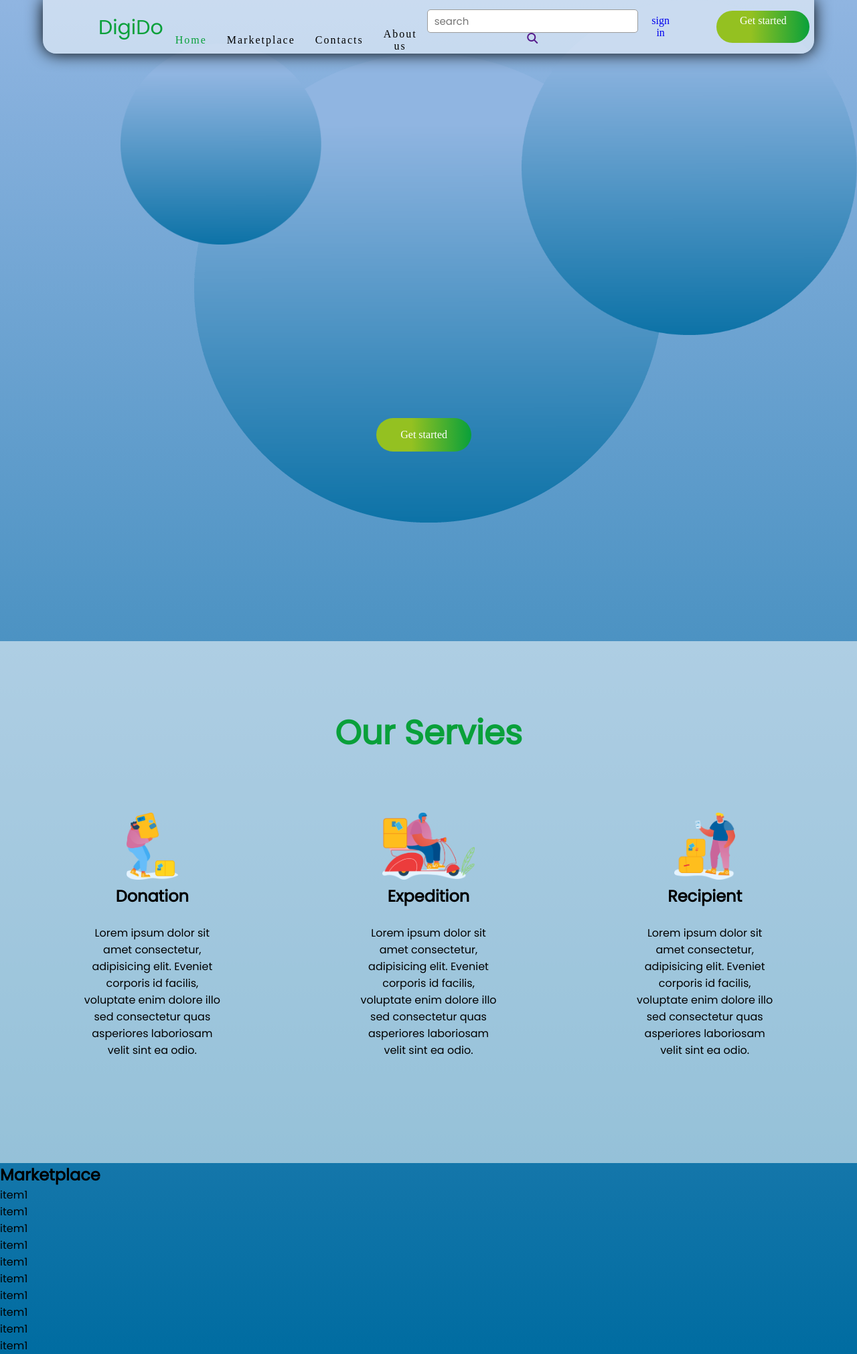
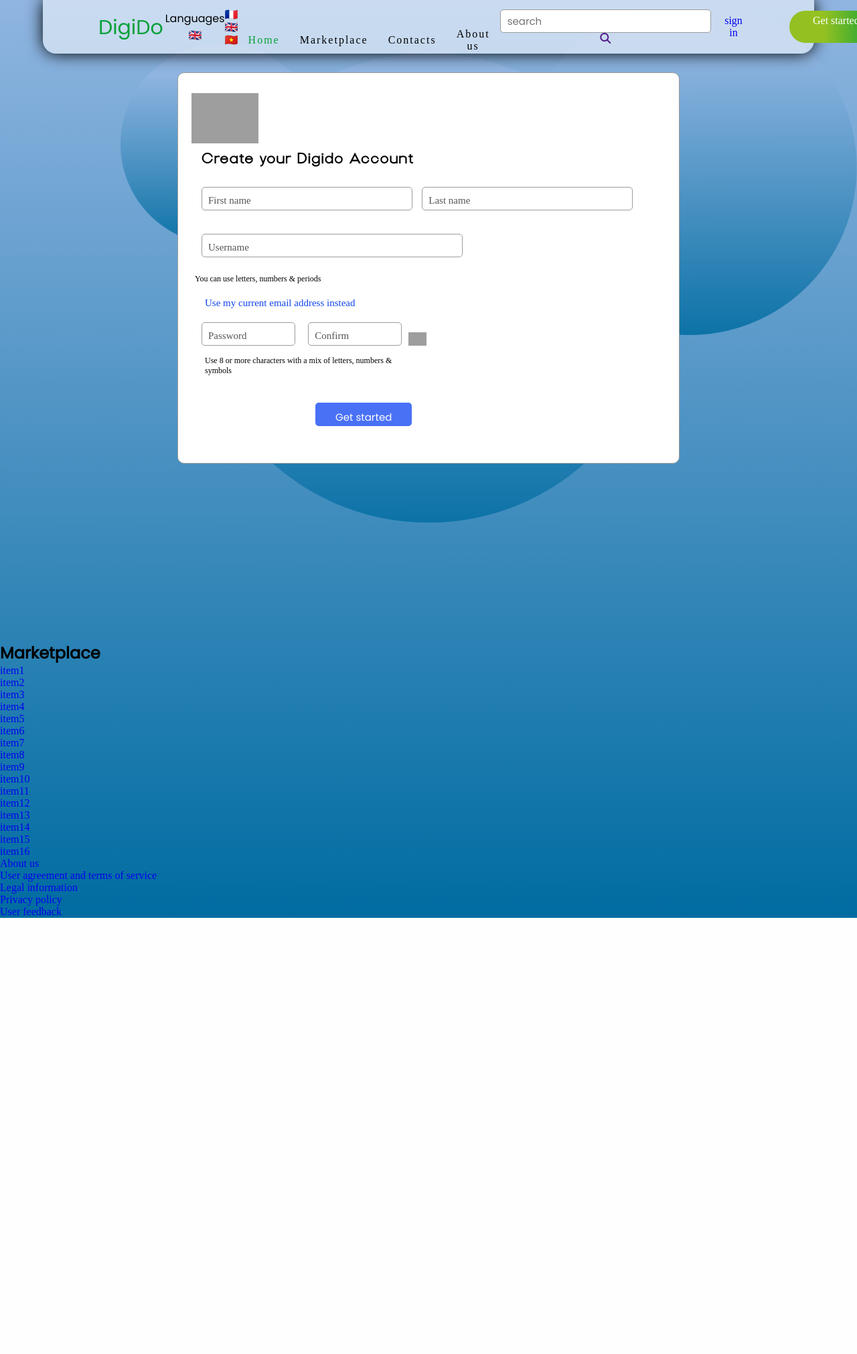
Before and after one commit to HumanITeam/DOGIDO, a PHP site: page /index.php?ref=main-page&lang=en in a window 1280 px wide. Shown: the whole page at 67% size. After the commit the page ends 1370 px from the top, so only its background shows below. Run offline with PHP 8.4, Linux system fonts and the light colour scheme; some libraries are stand-ins or nearby versions; some web fonts are replaced; grey boxes are pictures that could not be loaded.

Commit message:
All structure done

```diff
--- /dev/null
+++ b/en/footer.php
@@ -0,0 +1,12 @@
+
+    <footer class="footer">
+		<?php
+		echo'
+		<a href="index.php?ref=about-us&lang='.$lang.'">About us</a>
+		<a href="index.php?ref=terms&lang='.$lang.'">User agreement and terms of service</a>
+		<a href="index.php?ref=legal-information&lang='.$lang.'">Legal information</a>
+		<a href="index.php?ref=privacy-policy&lang='.$lang.'">Privacy policy</a>
+		<a href="index.php?ref=feedback&lang='.$lang.'">User feedback</a>
+		';
+		?>
+    </footer>
--- /dev/null
+++ b/en/header.php
@@ -0,0 +1,63 @@
+<?php
+echo'<html lang="'.$lang.'">
+<head>
+    <meta charset="UTF-8">
+    <meta name="viewport" content="width=device-width, initial-scale=1.0">
+    <meta http-equiv="X-UA-Compatible" content="ie=edge">
+	<meta name="keywords" content="DigiDo, second, hand, refurbished, refurbishment, donation, marketplace, hardware, electronic, HumanIT"/>
+	<meta name="description" content="Digital marketplace for second-hand hardware"/>
+	<link rel="icon" href="images/favicon.ico" />
+    <title>DigiDo</title>
+    <script src="https://kit.fontawesome.com/07d968da36.js" crossorigin="anonymous"></script>
+    <link rel="stylesheet" href="css/style.css">
+    <link rel="stylesheet" href="css/nav_bar.css">
+    <link rel="stylesheet" href="https://cdnjs.cloudflare.com/ajax/libs/font-awesome/6.1.1/css/all.min.css">
+	<link rel="alternate" href="index.php?ref='.$page.'&lang=fr" hreflang="fr"/>
+	<link rel="alternate" href="index.php?ref='.$page.'&lang=vn" hreflang="vn"/>
+</head>
+<body>';
+?>
+
+ <header class="top-page">
+        <nav class="navbar-container">
+            <div class="con-logo"id="navbar__logo" >
+             <a id="title" href="#top-page"> <p>DigiDo</p></a>
+            </div>
+			<span id="triggermenu">Languages<div id="flag">&#x1F1EC;&#x1F1E7;</div></span>
+			<?php
+			echo'<nav id="langswitch">
+				<a href="index.php?ref='.$page.'&lang=fr">&#x1F1EB;&#x1F1F7;</a>
+				<a href="index.php?ref='.$page.'&lang=en">&#x1F1EC;&#x1F1E7;</a>
+				<a href="index.php?ref='.$page.'&lang=vn">&#x1F1FB;&#x1F1F3;</a>
+			</nav>';
+			?>
+			<script type="text/javascript" src="js/langswitch.min.js"></script>
+            <div class="navbar__toggle" id="mobile-menu">
+                <a class="bar"></a>
+                <a class="bar"></a>
+                <a class="bar"></a>
+            </div>
+            <ul class="navbar__menu">
+                <?php
+				echo'<li class="navbar__item"> <a href="index.php?ref=main&lang='.$lang.'"  class="navbar__link" id="active_page" >Home</a> </li>
+
+                <li class="navbar__item"> <a href="#marketplace" class="navbar__link">Marketplace</a> </li>
+
+                <li class="navbar__item"> <a href="index.php?ref=main&lang='.$lang.'" class="navbar__link" class="navbar__link">Contacts</a> </li>
+                <li class="navbar__item"> <a href=""  class="navbar__link">About us</a> </li>
+           </ul>
+           <div class="search-bar ">
+                <input class="search_txt"  type="text" placeholder="search">
+                <a href="" class="search-btn"><i class="fa-solid fa-magnifying-glass"></i></a>
+            </div>
+           <div class="btns">
+                <li class="btn-sign_in"><a href="index.php?ref=account&lang='.$lang.'">sign in </a></li>
+                <li class="btn-suscribe"><a href="">Get started </a></li>
+            </div>
+        </nav> ';
+		?>
+        <img id="sec1" src="img/shape (3).png" alt="">
+        <img id="sec2" src="img/shape (3).png" alt="">
+        <img id="sec3" src="img/shape (3).png" alt="">
+        <img id="sec3_" src="img/shape (3).png" alt="">
+    </header>
--- /dev/null
+++ b/en/php/account.php
@@ -0,0 +1 @@
+account
--- /dev/null
+++ b/en/php/digido_terms.php
@@ -0,0 +1 @@
+User agreement and terms of service
--- /dev/null
+++ b/en/php/feedback.php
@@ -0,0 +1 @@
+feedback
--- /dev/null
+++ b/en/php/inc.php/corresponding.inc.php
@@ -0,0 +1,4 @@
+corresponding
+<?php
+echo'<a href="index.php?ref=trade&lang='.$lang.'">Trade</a>';
+?>
--- /dev/null
+++ b/en/php/inc.php/marketplace.inc.php
@@ -0,0 +1,19 @@
+<section class="marketplace" >
+        <h1> Marketplace</h1>
+        <div class="midle">
+            <div   class="items">
+                <div class="position-relative">
+                    <div class="container-item"  data-auto-play-interval="4" data-draggable="true">
+					<?php
+					$arr = Array(0,1,2,3,4,5,6,7,8,9,10,11,12,13,14,15);
+					foreach ($arr as &$item) {
+						$item++;
+						echo'<div class="item"><a href="index.php?ref=product&lang='.$lang.'">item'.$item.'</a></div>';
+					}
+					?>
+                    </div>
+            </div>
+
+
+
+	</section>
--- /dev/null
+++ b/en/php/inc.php/presentation.inc.php
@@ -0,0 +1,9 @@
+<section class="section1">
+        <div class="video_prsentation">
+            <video src="https://youtu.be/UMQCg0Z43Sc">
+
+            </video>
+        </div>
+        <li class="btn-suscribe-2"><a href="">Get started </a></li>
+
+    </section>
--- /dev/null
+++ b/en/php/inc.php/sign.inc.php
@@ -0,0 +1,57 @@
+<div class="main">
+    <form class="" action="">
+      <div class="head">
+        <img src="../images/digidologo.png" alt="" class="logo">
+        <h3>Create your Digido Account</h3>
+      </div>
+      <div class="name">
+        <input type="name" required>
+        <label>First name</label>
+      </div>
+      <div class="name">
+        <input type="name" required>
+        <label>Last name</label>
+      </div>
+      <div class="user-name">
+        <input type="username" required>
+        <label>Username</label>
+      </div>
+      <a class="line1">You can use letters, numbers & periods</a>
+      <a href="" class="line2">Use my current email address instead</a>
+      <div class="pass">
+        <input type="password" class="password" id="pass1" required>
+        <label>Password</label>
+      </div>
+      <div class="pass">
+        <input type="password" class="password" id="pass2" required>
+        <label>Confirm</label>
+        </div>
+        <div class="iconeye">
+      <img src="../images/eyehide.png" onclick="show();" id="eye">
+      </div>
+      <a class="line3">Use 8 or more characters with a mix of letters, numbers & symbols</a>
+      <input type="submit" value="Get started">
+    </form>
+    </div>
+
+    <script type="text/javascript">
+
+    function show(){
+
+      var password= document.getElementById('pass1');
+      confirm= document.getElementById('pass2');
+      image= document.getElementById('eye');
+
+      if (password.type==="password",confirm.type==="password") {
+        password.type="text";
+        confirm.type="text";
+        image.setAttribute('src', 'eyeshow.png');
+
+      } else if (password.type==="text",confirm.type==="text"){
+        password.type="password";
+        confirm.type="password";
+        image.setAttribute('src', 'eyehide.png');
+      }
+    }
+
+    </script>
--- /dev/null
+++ b/en/php/legal.php
@@ -0,0 +1 @@
+legal informations
--- /dev/null
+++ b/en/php/main.php
@@ -0,0 +1,8 @@
+<div class="shape1"></div>
+
+    <div class="shape2"></div>
+<?php
+include($lang."/php/inc.php/presentation.inc.php");
+include($lang."/php/inc.php/marketplace.inc.php");
+include($lang."/php/inc.php/sign.inc.php");
+?>
--- /dev/null
+++ b/en/php/policy.php
@@ -0,0 +1 @@
+policy
--- /dev/null
+++ b/en/php/product.php
@@ -0,0 +1,5 @@
+product
+<?php
+echo'<a href="index.php?ref=account&lang='.$lang.'">Owner</a>';
+include($lang."/php/inc.php/corresponding.inc.php");
+?>
--- /dev/null
+++ b/en/php/shipper_terms.php
@@ -0,0 +1 @@
+shipper terms
--- a/index.php
+++ b/index.php
@@ -1,132 +1,62 @@
 <!DOCTYPE html>
-<html lang="en">
-<head>
-    <meta charset="UTF-8">
-    <meta name="viewport" content="width=device-width, initial-scale=1.0">
-    <meta http-equiv="X-UA-Compatible" content="ie=edge">
-    <title>DigiDo</title>
-    <script src="https://kit.fontawesome.com/07d968da36.js" crossorigin="anonymous"></script>
-    <link rel="stylesheet" href="css/style.css">
-    <link rel="stylesheet" href="css/nav_bar.css">
-    <link rel="stylesheet" href="https://cdnjs.cloudflare.com/ajax/libs/font-awesome/6.1.1/css/all.min.css">
-</head>
-<body>
-
-    <div class="shape1"></div>
-
-    <div class="shape2"></div>
-
-    <header class="top-page">
-        <nav class="navbar-container">
-            <div class="con-logo"id="navbar__logo" >
-             <a id="title" href="#top-page"> <p>DigiDo</p></a>
-            </div>
-            <div class="navbar__toggle" id="mobile-menu">
-                <a class="bar"></a>
-                <a class="bar"></a>
-                <a class="bar"></a>
-            </div>
-            <ul class="navbar__menu">
-                <li class="navbar__item"> <a href="index.html"  class="navbar__link" id="active_page" >Home</a> </li>
-                <li class="navbar__item"> <a href="#marketplace" class="navbar__link">Marketplace</a> </li>
-
-                <li class="navbar__item"> <a href="contact.html" class="navbar__link" class="navbar__link">Contacts</a> </li>
-                <li class="navbar__item"> <a href=""  class="navbar__link">About us</a> </li>
-           </ul>
-           <div class="search-bar ">
-                <input class="search_txt"  type="text" placeholder="search">
-                <a href="" class="search-btn"><i class="fa-solid fa-magnifying-glass"></i></a>
-            </div>
-           <div class="btns">
-                <li class="btn-sign_in"><a href="php/account.php">sign in </a></li>
-                <li class="btn-suscribe"><a href="">Get started </a></li>
-            </div>
-        </nav>
-        <img id="sec1" src="img/shape (3).png" alt="">
-        <img id="sec2" src="img/shape (3).png" alt="">
-        <img id="sec3" src="img/shape (3).png" alt="">
-        <img id="sec3_" src="img/shape (3).png" alt="">
-    </header>
-
-
-
-    <section class="section1">
-        <div class="video_prsentation">
-            <video src="https://youtu.be/UMQCg0Z43Sc">
-
-            </video>
-        </div>
-        <li class="btn-suscribe-2"><a href="">Get started </a></li>
-
-    </section>
-
-    <section class="Servies">
-        <h1 class="h1">Our Servies</h1>
-
-        <div class="services_items">
-            <div class="service">
-                <img  class="service_image" src="img/donor.png" alt="">
-                <h2>Donation</h2>
-                <p>
-                    Lorem ipsum dolor sit amet consectetur, adipisicing elit. Eveniet corporis id facilis,
-                    voluptate enim dolore illo sed consectetur quas asperiores
-                    laboriosam velit sint ea odio.
-                </p>
-            </div>
-            <div class="service">
-                <img class="service_image" src="img/sender.png" alt="">
-                <h2>Expedition</h2>
-                <p>
-                    Lorem ipsum dolor sit amet consectetur, adipisicing elit. Eveniet corporis id facilis,
-                    voluptate enim dolore illo sed consectetur quas asperiores
-                    laboriosam velit sint ea odio.
-                </p>
-            </div>
-            <div class="service">
-                    <img class="service_image" src="img/recipient.png" alt="">
-                <h2>Recipient</h2>
-                <p>
-                    Lorem ipsum dolor sit amet consectetur, adipisicing elit. Eveniet corporis id facilis,
-                    voluptate enim dolore illo sed consectetur quas asperiores
-                    laboriosam velit sint ea odio.
-                </p>
-            </div>
-        </div>
-
-        <br>
-        <img id="sec1" src="img/shape (3).png" alt="">
-    </section>
-
-    <section class="marketplace" >
-        <h1> Marketplace</h1>
-        <div class="midle">
-            <div   class="items">
-                <div class="position-relative">
-                    <div class="container-item"  data-auto-play-interval="4" data-draggable="true">
-                        <div class="item">item1</div>
-                        <div class="item">item1</div>
-                        <div class="item">item1</div>
-                        <div class="item">item1</div>
-                        <div class="item">item1</div>
-                        <div class="item">item1</div>
-                        <div class="item">item1</div>
-                        <div class="item">item1</div>
-                        <div class="item">item1</div>
-                        <div class="item">item1</div>
-                    </div>
-            </div>
-    </section>
+<?php
+if(isset($_GET) && isset($_GET["lang"]) && ($_GET["lang"] != "")) {
+			$lang = $_GET["lang"];
+			$_SESSION["currentlang"] = $lang;
+		}else{
+			$lang = "en";
+			header("Location: index.php?ref=accueil&lang=".$lang);
+		}
+		if(isset($_GET) && isset($_GET["ref"]) && ($_GET["ref"] != "")) {
+			$page = $_GET["ref"];
+			$_SESSION["currentpage"] = $page;
+			if(isset($_SESSION["currentlang"])){
+			$_SESSION["currentlang"] = $lang;
+		}
+		include($lang.'/header.php');
+			switch($page){
+				case "main-page":
+					include($lang."/php/main.php");
+				break;
+				case "about-us":
+					include($lang."/php/aboutus.php");
+				break;
+				case "account":
+					include($lang."/php/account.php");
+				break;
+				case "product":
+					include($lang."/php/product.php");
+				break;
+				case "trade":
+					include($lang."/php/trade.php");
+				break;
+				case "shipper-terms":
+					include($lang."/php/shipper_terms.php");
+				break;
+				case "terms":
+					include($lang."/php/digido_terms.php");
+				break;
+				case "legal-information":
+					include($lang."/php/legal.php");
+				break;
+				case "privacy-policy":
+					include($lang."/php/policy.php");
+				break;
+				case "feedback":
+					include($lang."/php/feedback.php");
+				break;
+			}
+		} else {
+			$page = "main-page";
+			header("Location: index.php?ref=".$page."&lang=".$lang);
+		}
+		include($lang."/footer.php");
+   ?>
 
 
 
 
-
-
-    <footer class="footer">
-
-
-
-    </footer>
     <script src="js/script.js"></script>
+    <script src="js/parallax.js"></script>
 </body>
 </html>
```
Also changed, not shown: en/php/aboutus.php (added, +57 -0 lines), php/account.php (deleted, +0 -171 lines), en/php/trade.php (added).
